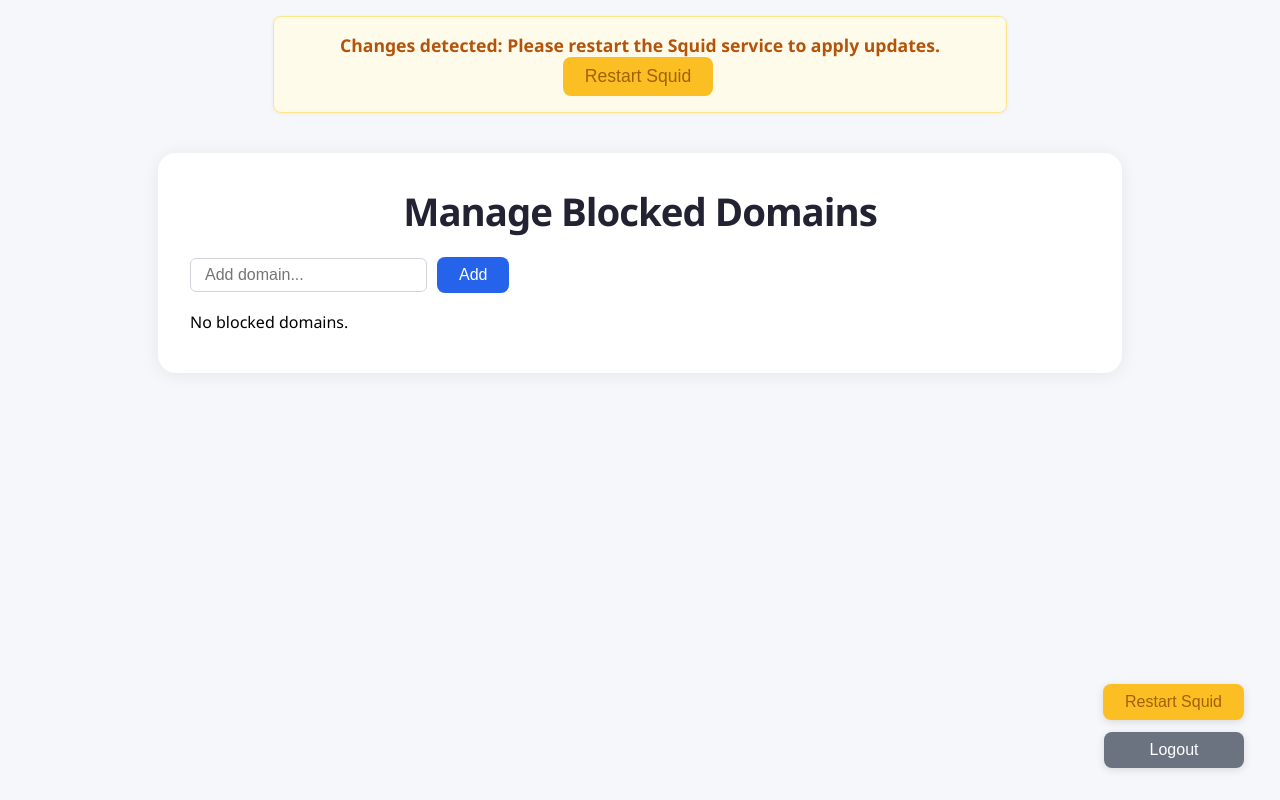
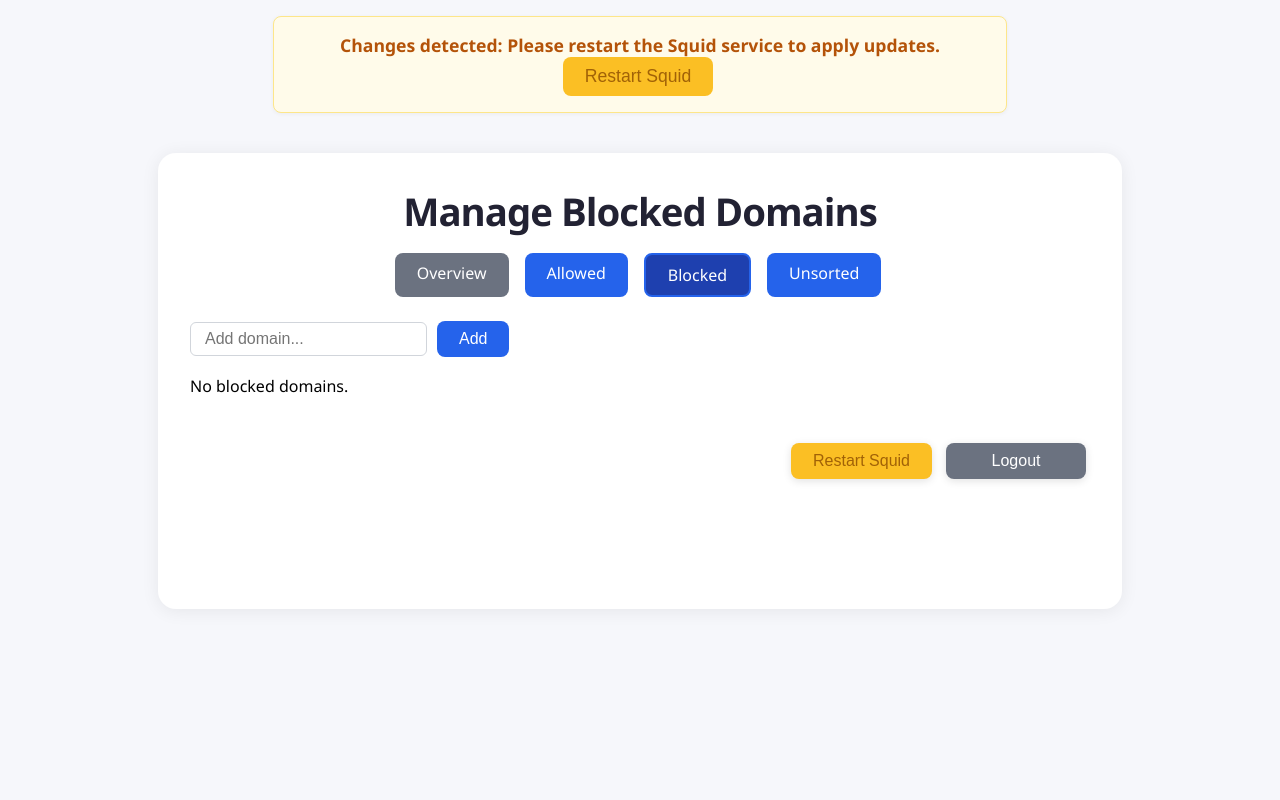
Before and after one commit to andrew-kemp/squid_allow_app, a Flask app: page /manage_blocked in a window 1280 px wide. Run offline with Flask 3, Linux system fonts and the light colour scheme; the visitor is signed in with stand-in values (Sample User, id 1).

Commit message:
updates to UI and added floating action buttons for better navigation.

```diff
--- a/static/style.css
+++ b/static/style.css
@@ -12,16 +12,25 @@
   max-width: 900px;
   border-radius: 18px;
   box-shadow: 0 2px 18px 0 rgba(0,0,0,0.07);
+  position: relative;
+  min-height: 400px;
+  overflow: visible;
 }
 
 h2 {
   font-size: 2.4rem;
   font-weight: 700;
   margin-top: 0;
-  margin-bottom: 20px;
+  margin-bottom: 16px;
   color: #223;
   letter-spacing: -1px;
   text-align: center;
+}
+
+h3 {
+  margin-top: 0;
+  text-align: center;
+  color: #223;
 }
 
 table {
@@ -60,6 +69,8 @@
   margin-bottom: 0;
   font-weight: 500;
   transition: background 0.15s;
+  text-decoration: none;
+  display: inline-block;
 }
 
 .btn:hover, .btn:focus {
@@ -99,6 +110,13 @@
   background: #374151;
 }
 
+.btn-active, .btn.btn-active {
+  background: #1e40af !important;
+  color: #fff !important;
+  pointer-events: none;
+  border: 2px solid #2563eb;
+}
+
 .bulk-select {
   padding: 7px 12px;
   border-radius: 5px;
@@ -134,19 +152,31 @@
   box-shadow: 0 1px 4px rgba(0,0,0,0.05);
 }
 
+.nav-btns {
+  display: flex;
+  gap: 12px;
+  margin-bottom: 24px;
+  justify-content: center;
+}
+
 .floating-btns {
-  position: fixed;
-  bottom: 32px;
-  right: 32px;
+  position: sticky;
+  float: right;
+  bottom: 0;
+  display: flex;
+  flex-direction: row;
+  gap: 10px;
+  align-items: flex-end;
+  justify-content: flex-end;
+  margin-top: 30px;
+  margin-bottom: 0;
   z-index: 1000;
-  display: flex;
-  flex-direction: column;
-  gap: 12px;
-  align-items: flex-end;
+  background: transparent;
 }
 
 .floating-btns .btn {
   min-width: 140px;
   margin-bottom: 0;
   box-shadow: 0 2px 8px rgba(0,0,0,0.12);
+  font-weight: 500;
 }
--- a/templates/_actions_button.html
+++ b/templates/_actions_button.html
@@ -1,6 +1,6 @@
-<div class="actions" style="margin:20px auto 30px auto; text-align:center;">
-    <a href="{{ url_for('index') }}" class="btn{% if page == 'overview' %} btn-active{% endif %}">Overview</a>
-    <a href="{{ url_for('manage_allowed') }}" class="btn{% if page == 'allowed' %} btn-active{% endif %}">Allowed Domains</a>
-    <a href="{{ url_for('manage_unsorted') }}" class="btn{% if page == 'unsorted' %} btn-active{% endif %}">Unsorted Domains</a>
-    <a href="{{ url_for('manage_blocked') }}" class="btn{% if page == 'blocked' %} btn-active{% endif %}">Blocked Domains</a>
+<div class="nav-btns">
+  <a href="{{ url_for('index') }}" class="btn btn-secondary{% if page == 'overview' %} btn-active{% endif %}">Overview</a>
+  <a href="{{ url_for('manage_allowed') }}" class="btn{% if page == 'allowed' %} btn-active{% endif %}">Allowed</a>
+  <a href="{{ url_for('manage_blocked') }}" class="btn{% if page == 'blocked' %} btn-active{% endif %}">Blocked</a>
+  <a href="{{ url_for('manage_unsorted') }}" class="btn{% if page == 'unsorted' %} btn-active{% endif %}">Unsorted</a>
 </div>
--- a/templates/index.html
+++ b/templates/index.html
@@ -37,7 +37,7 @@
   };
   </script>
   {% endif %}
-  <div class="card">
+  <div class="card" style="min-height:540px; position:relative;">
         <h2>Squid Allow Manager Overview</h2>
         {% include '_actions_button.html' %}
         <table>
@@ -68,9 +68,8 @@
                 </td>
             </tr>
         </table>
-    </div>
         {% if clients %}
-    <div class="card" style="margin-top:32px;">
+        <div style="margin-top:32px;">
             <h3>Client Overview</h3>
             <table>
                 <tr>
@@ -87,5 +86,6 @@
         </div>
         {% endif %}
         {% include '_floating_buttons.html' %}
+  </div>
 </body>
 </html>
--- a/templates/manage_allowed.html
+++ b/templates/manage_allowed.html
@@ -37,8 +37,9 @@
 };
 </script>
 {% endif %}
-<div class="card">
+<div class="card" style="position:relative;">
     <h2>Manage Allowed Domains</h2>
+    {% include '_actions_button.html' %}
     <form method="post" action="{{ url_for('add_allowed_domain') }}" class="inline-form">
         <input type="text" name="domain" placeholder="Add domain..." required>
         <button type="submit" class="btn">Add</button>
@@ -76,7 +77,7 @@
     {% else %}
     <p>No allowed domains.</p>
     {% endif %}
+    {% include '_floating_buttons.html' %}
 </div>
-{% include '_floating_buttons.html' %}
 </body>
 </html>
--- a/templates/manage_blocked.html
+++ b/templates/manage_blocked.html
@@ -37,20 +37,17 @@
 };
 </script>
 {% endif %}
-<div class="card">
+<div class="card" style="position:relative;">
     <h2>Manage Blocked Domains</h2>
+    {% include '_actions_button.html' %}
     <form method="post" action="{{ url_for('add_blocked_domain') }}" class="inline-form">
         <input type="text" name="domain" placeholder="Add domain..." required>
         <button type="submit" class="btn">Add</button>
     </form>
     {% if blocked_domains %}
     <form method="post" action="{{ url_for('bulk_remove_blocked') }}">
-        <!-- Bulk action top -->
         <div style="margin-bottom:12px;">
-            <select name="bulk" class="bulk-select">
-                <option value="remove">Remove Selected</option>
-            </select>
-            <button type="submit" class="btn" style="margin-left:10px;">Apply Bulk Action</button>
+            <button type="submit" class="btn btn-danger">Remove Selected</button>
         </div>
         <table>
             <tr>
@@ -71,18 +68,14 @@
             </tr>
             {% endfor %}
         </table>
-        <!-- Bulk action bottom -->
         <div style="margin-top:12px;">
-            <select name="bulk" class="bulk-select">
-                <option value="remove">Remove Selected</option>
-            </select>
-            <button type="submit" class="btn" style="margin-left:10px;">Apply Bulk Action</button>
+            <button type="submit" class="btn btn-danger">Remove Selected</button>
         </div>
     </form>
     {% else %}
     <p>No blocked domains.</p>
     {% endif %}
+    {% include '_floating_buttons.html' %}
 </div>
-{% include '_floating_buttons.html' %}
 </body>
 </html>
```
Also changed, not shown: templates/manage_unsorted.html (+5 -6 lines). Lines whose indentation alone changed are shown as unchanged.
